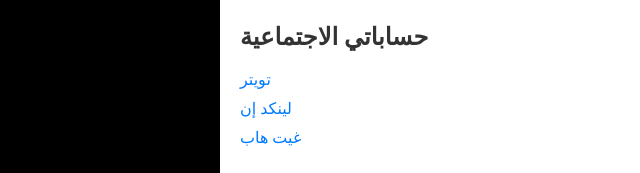
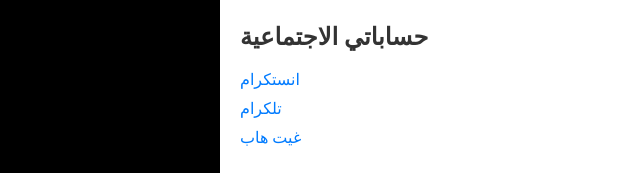
Before and after one commit to c1jis/L4ith, a plain HTML site: page index.html in a window 1280 px wide. Shown: the part 621-794 px from the top of the page, 0-640 px from the left. Drawn offline with Linux system fonts and the light colour scheme.

Commit message:
index.html

```diff
--- a/index.html
+++ b/index.html
@@ -47,8 +47,8 @@
         <section id="social">
             <h2>حساباتي الاجتماعية</h2>
             <ul>
-                <li><a href="https://instagram.com/c1jis" target="_blank">تويتر</a></li>
-                <li><a href="https://telegram.com/in/GXXQT" target="_blank">لينكد إن</a></li>
+                <li><a href="https://instagram.com/c1jis" target="_blank">انستكرام</a></li>
+                <li><a href="https://telegram.com/in/GXXQT" target="_blank">تلكرام</a></li>
                 <li><a href="https://github.com/c1jis" target="_blank">غيت هاب</a></li>
             </ul>
         </section>
```
